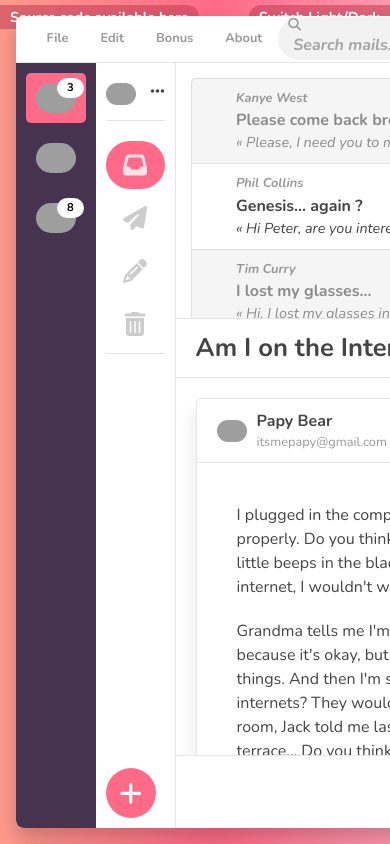
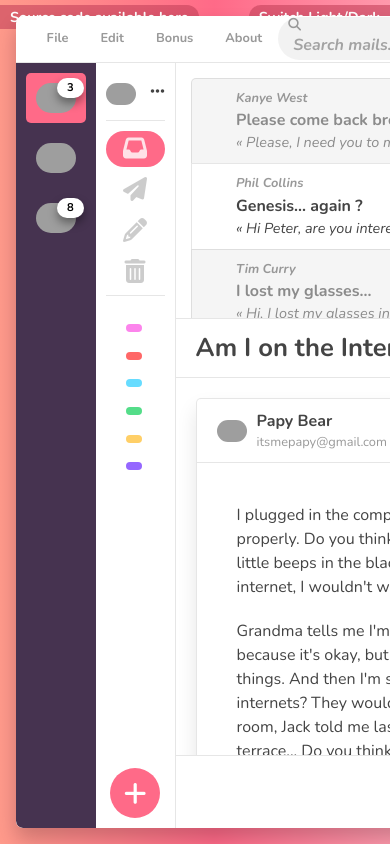
Before and after one commit to BeardedBear/pens, a website built with Parcel: page mail/index.html in a window 390 px wide. Shown: the top 844 px of the page. Built offline with nearby package versions, Linux system fonts and the light colour scheme; grey boxes are pictures that could not be loaded.

Commit message:
Fix menu responsive.

```diff
--- a/mail/style/blocks/_menu.scss
+++ b/mail/style/blocks/_menu.scss
@@ -16,6 +16,7 @@
     padding: 10px 10px 15px;
 
     @media (max-width: 1300px) {
+      margin-bottom: 10px;
       padding: 10px 0 15px;
 
       .profile-head__name,
@@ -30,8 +31,14 @@
     font-weight: bold;
     padding: 20px 0;
 
-    @media (max-width: 1300px), (max-height: 790px) {
+    @media (max-height: 640px) {
       display: none;
+    }
+
+    &__label {
+      @media (max-width: 1300px) {
+        display: none;
+      }
     }
 
     &__item {
@@ -43,6 +50,10 @@
 
       &:hover {
         background: rgba($grey-color, .1);
+      }
+
+      @media (max-width: 1300px) {
+        text-align: center;
       }
     }
   }
@@ -80,7 +91,7 @@
       display: block;
       font-size: 1.5rem;
       margin-bottom: 5px;
-      padding: 12px 10px;
+      padding: 5px 10px 7px;
       text-align: center;
     }
 
--- a/mail/style/blocks/_new.scss
+++ b/mail/style/blocks/_new.scss
@@ -1,4 +1,7 @@
 .new {
+  @media (max-width: 1300px) {
+    text-align: center;
+  }
   &__button {
     $size: 50px;
     background: $primary-color;
--- a/mail/style/blocks/_pill.scss
+++ b/mail/style/blocks/_pill.scss
@@ -8,10 +8,11 @@
   font-weight: bold;
   height: 20px;
   line-height: 1;
-  padding: 0 10px;
+  padding: 1px 10px 0;
 
   &--solid {
     background: #fff;
+    box-shadow: 0px 5px 10px rgba(0, 0, 0, .4);
     color: black;
   }
 }
```
